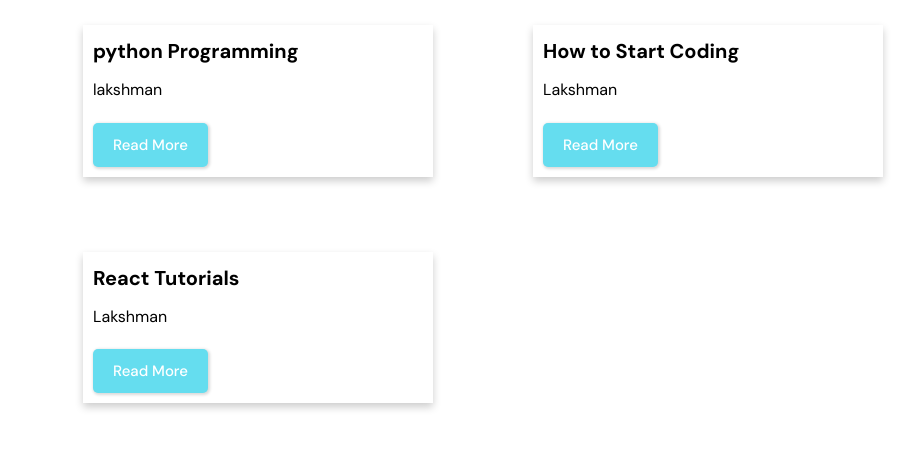
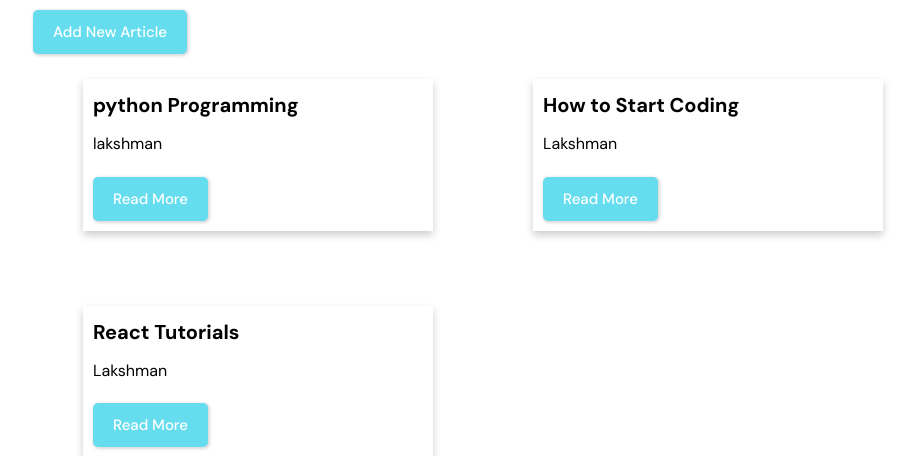
Before and after one commit to lakshman415/edulink, a Django app: page /articles/ in a window 1280 px wide. Shown: the part 90-546 px from the top of the page, without its empty margins (31-948 px from the left). Run offline with Django 4.2, Linux system fonts and the light colour scheme; a user stored in the database is signed in; data comes from the database, SQL or seed files in the repository; both versions use the stored data as it was after the commit.

Commit message:
Logedin user can write blogs

```diff
--- a/blog/urls.py
+++ b/blog/urls.py
@@ -1,8 +1,10 @@
 from django.urls import path,include
-from .views import article_list,home1, article_detail
+from .views import article_list,home1, article_detail,create_article
 from . import views
 urlpatterns = [
     path('articles/', article_list, name='article_list'),
     path('', home1, name='home'),
     path('articles/<int:pk>/', article_detail, name='article_detail'),
+    path('articles/create/', views.create_article, name='create_article'),
+
 ]
--- a/blog/views.py
+++ b/blog/views.py
@@ -1,4 +1,5 @@
-from django.shortcuts import render
+from django.shortcuts import render,redirect
+from .forms import ArticleForm
 
 # Create your views here.
 from django.shortcuts import render
@@ -18,3 +19,14 @@
     articles = Article.objects.all()
     context = {'articles': articles}
     return render(request, 'articles.html', context)
+
+def create_article(request):
+    if request.method == 'POST':
+        form = ArticleForm(request.POST)
+        if form.is_valid():
+            form.save()
+            return redirect('article_list')
+    else:
+        form = ArticleForm()
+    context = {'form': form}
+    return render(request, 'create_article.html', context)
--- /dev/null
+++ b/templates/create_article.html
@@ -0,0 +1,5 @@
+<form method="post">
+    {% csrf_token %}
+    {{ form.as_p }}
+    <button type="submit" class="btn btn-primary">Create Article</button>
+  </form>
--- a/templates/home.html
+++ b/templates/home.html
@@ -36,6 +36,21 @@
   }
 </style>
 <div class="container">
+  {% comment %} <div class="row">
+    <div class="col-md-12">
+      <div class="text-right">
+        <a href="{% url 'create_article' %}" class="btn btn-primary">Add New Article</a>
+      </div>
+    </div>
+  </div> {% endcomment %}
+  {% if user.is_authenticated %}
+  <div class="row justify-content-end">
+    <div class="col-md-3">
+      <a href="{% url 'create_article' %}" class="btn btn-primary">Add New Article</a>
+    </div>
+  </div>
+{% endif %}
+
 <div class="card-deck">
   {% for article in articles %}
     <div class="card mb-3">
```
Also changed, not shown: db.sqlite3.
